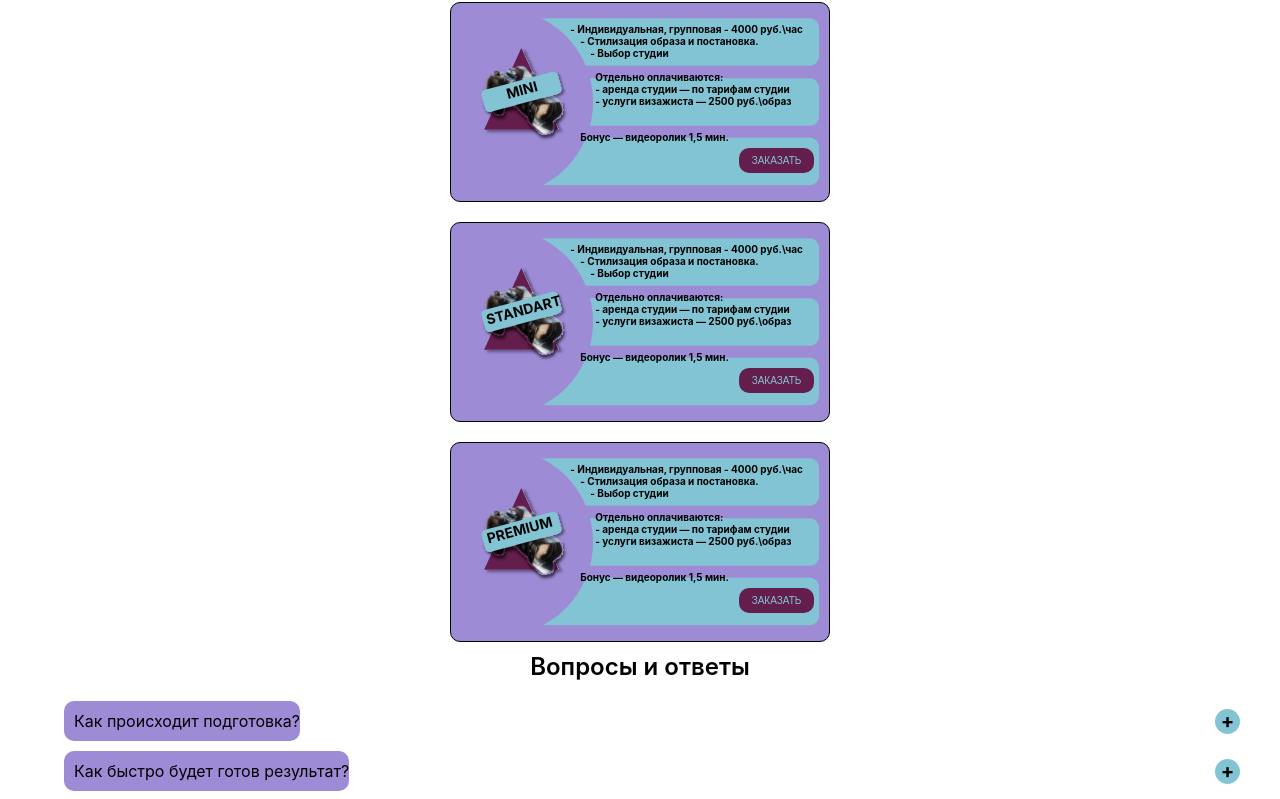
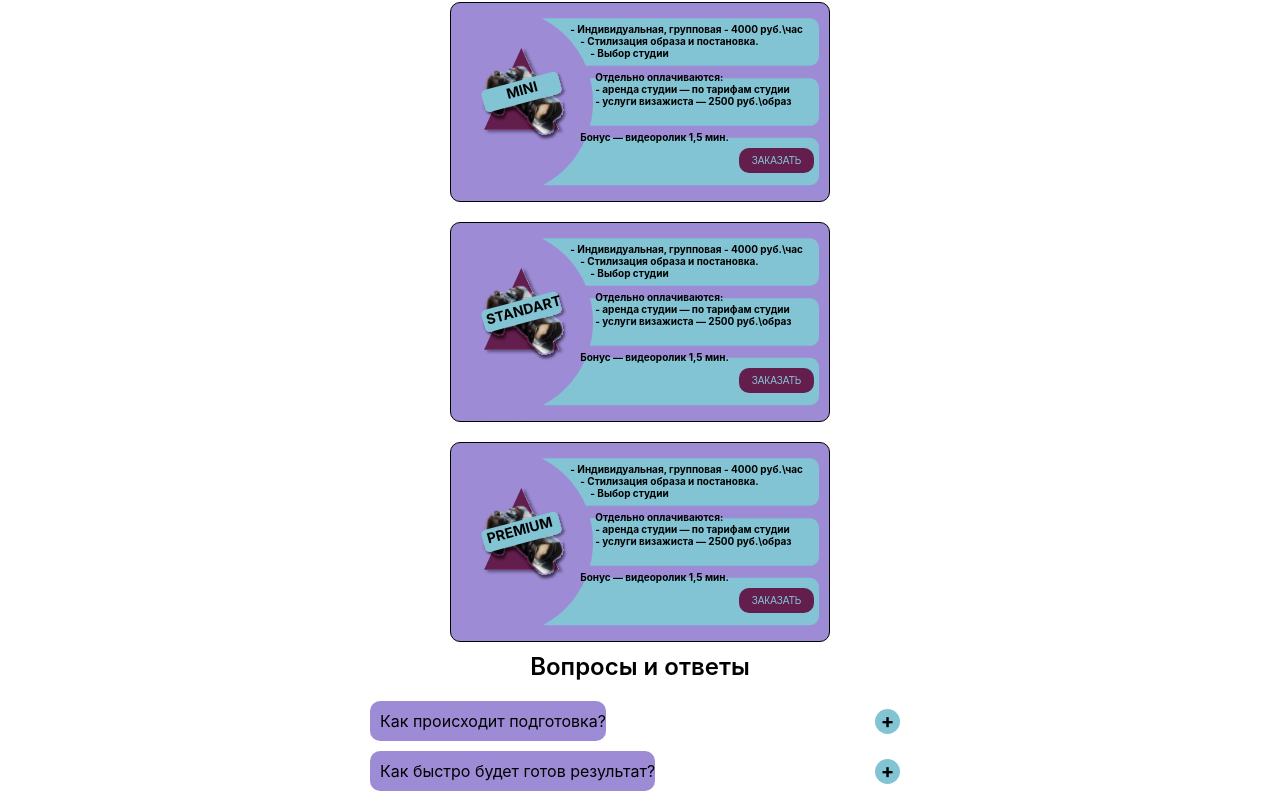
Before and after one commit to strnikolay/photographer-s-personal-website, a React (Create React App) app: page / in a window 1280 px wide. Shown: the part 1409-2208 px from the top of the page. Built offline with nearby package versions, Linux system fonts and the light colour scheme; a web font is replaced by a local one.

Commit message:
14_12_23

```diff
--- a/src/App.css
+++ b/src/App.css
@@ -1,5 +1,7 @@
 .App {
   text-align: center;
+  max-width: 600px;
+  position: relative;
 }
 
 
--- a/src/index.css
+++ b/src/index.css
@@ -5,6 +5,8 @@ body {
     sans-serif;
   -webkit-font-smoothing: antialiased;
   -moz-osx-font-smoothing: grayscale;
+  display: flex;
+  justify-content: center;
 }
 
 code {
```
